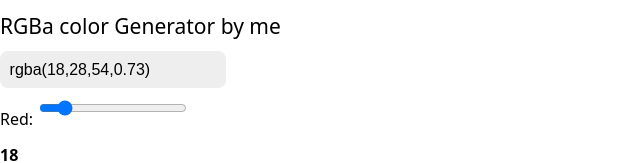
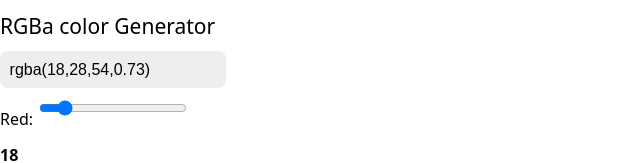
Before and after one commit to Blacklegion69/react-practise, a React (Create React App) app: page / in a window 1280 px wide. Shown: the top 163 px of the page, without its empty margins (0-640 px from the left). Built offline with nearby package versions, Linux system fonts and the light colour scheme.

Commit message:
first commit

```diff
--- a/src/components/Gradient/Gradient.jsx
+++ b/src/components/Gradient/Gradient.jsx
@@ -23,7 +23,7 @@ export default function Gradient() {
     <>
       <div className="bg-gradient-to-r from-cyan-500 to-blue-500 relative p-2 m-5 rounded flex justify-center flex-col items-center">
         <h3 className="bg-gradient-to-r from-orange-300 to-rose-400 bg-clip-text text-transparent m-3 p-2 rounded text-center  font-bold">
-          RGBa color Generator by me
+          RGBa color Generator
         </h3>
         <div
           style={{ backgroundColor: `rgba(${red},${green},${blue},${alpha})` }}
```
